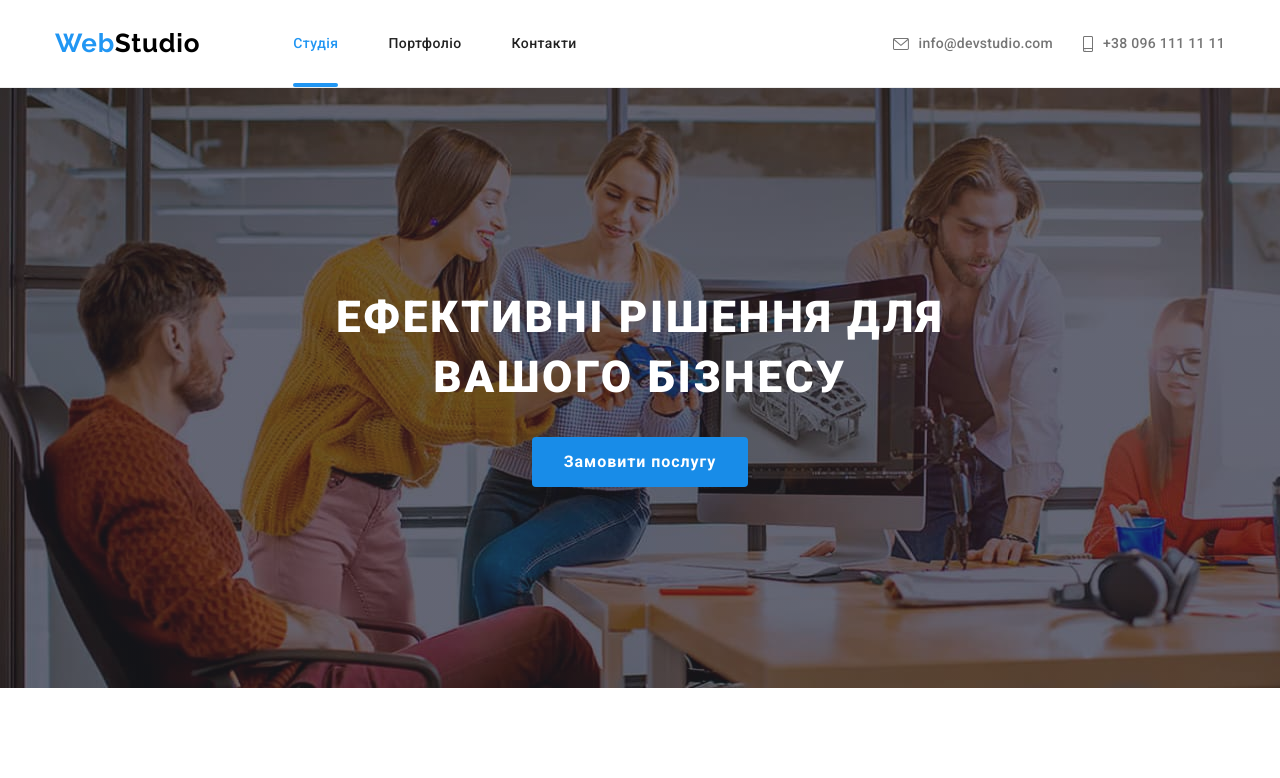
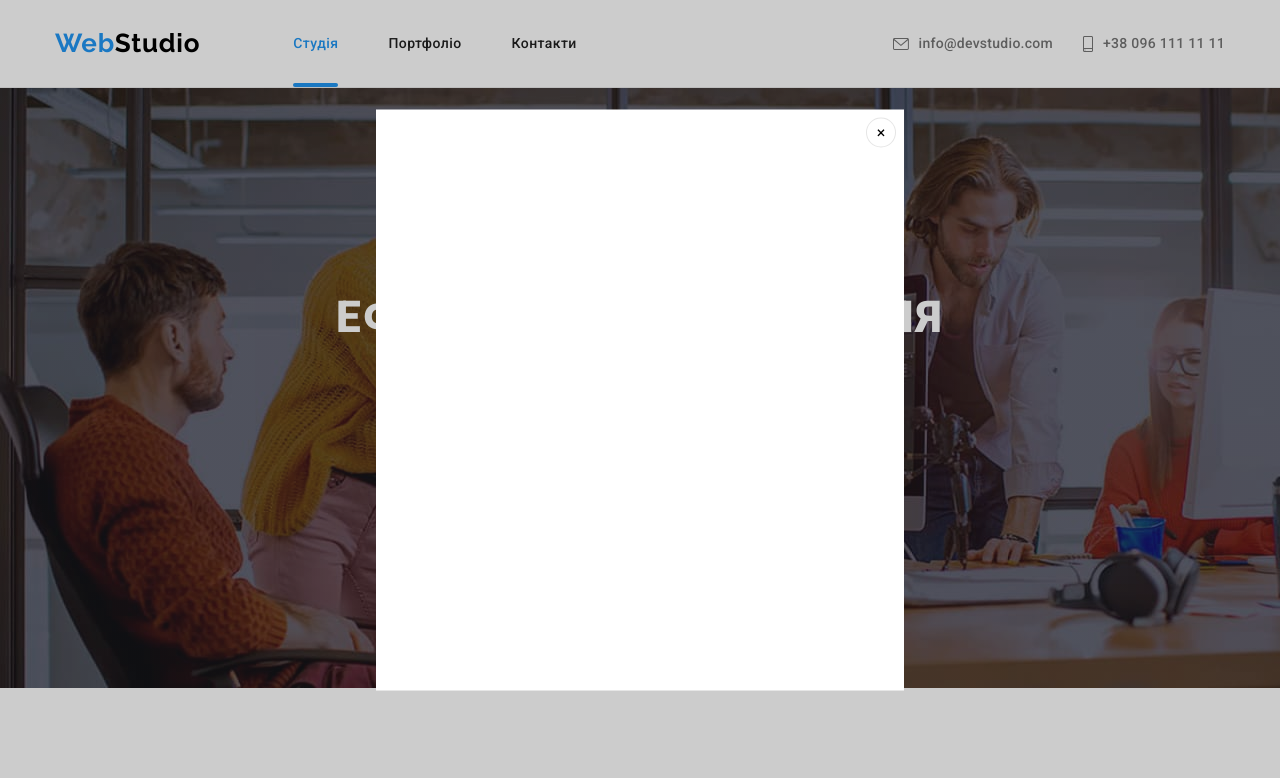
Before and after one commit to ilcommitfa/goit-markup-hw-05, a plain HTML site: page index.html in a window 1280 px wide. Both pictures are taken after a click on the button "Замовити послугу". Shown: the top 778 px of the page. Drawn offline with nearby package versions, Linux system fonts and the light colour scheme.

Commit message:
добавлено модальное окно

```diff
--- a/css/styles.css
+++ b/css/styles.css
@@ -470,7 +470,7 @@ header {
     background-image: linear-gradient(rgba(47, 48, 58, 0.8),rgba(47, 48, 58, 0.8));
 }
 
-.serices-list-item {
+.services-thumb {
     position: relative;
 }
 
@@ -478,6 +478,7 @@ header {
 .card-item:focus .overlay-text {
     transform: translateY(0);
     opacity: 1;
+
 }
 
 .overlay {
@@ -489,7 +490,7 @@ header {
     position: absolute;
     top: 0;
     left: 0;
-    transform:translateY(100%);
+    transform: translateY(100%);
     transition: transform 250ms cubic-bezier(0.4, 0, 0.2, 1);
 
     height: 100%;
@@ -501,3 +502,48 @@ header {
     background-color: rgba(33, 150, 243, 0.9);
     opacity: 0;
 }
+
+.backdrop {
+    position: fixed;
+    top: 0;
+    left: 0;
+
+    width: 100%;
+    height: 100%;
+
+    background: rgba(0, 0, 0, 0.2);
+}
+
+.backdrop.is-hidden {
+    opacity: 0;
+    pointer-events: none;
+}
+
+.modal {
+    position: absolute;
+    top: 50%;
+    left: 50%;
+    transform: translate(-50%, -50%);
+
+    min-width: 528px;
+    min-height: 581px;
+    padding: 8px 8px;
+
+    background-color: var(--main-bg-color)
+}
+
+.modal-close-btn {
+    display: flex;
+    justify-content: center;
+    align-items: center;
+
+    width: 30px;
+    height: 30px;
+
+    background-color: var(--main-bg-color);
+    border: 1px solid rgba(0, 0, 0, 0.1);
+
+    border-radius: 50%;
+    cursor: pointer;
+    margin-left: auto;
+}
--- a/index.html
+++ b/index.html
@@ -58,7 +58,7 @@
             Ефективні рішення для <br />
             вашого бізнесу
           </h1>
-          <button type="button" class="hero-btn">Замовити послугу</button>
+          <button class="hero-btn" data-modal-open>Замовити послугу</button>
         </div>
       </section>
       <section class="section">
@@ -116,17 +116,23 @@
         <div class="container">
           <h2 class="services-title">Чим ми займаємося</h2>
           <ul class="services-list">
-            <li class="serices-list-item">
+            <li>
+              <div class="services-thumb">
                 <img src="./images/box1.jpg" alt="Services1" width="370" height="294" />
                 <p class="services-name">Десктопні додатки</p>
+              </div>
             </li>
-            <li class="serices-list-item">
+            <li>
+              <div class="services-thumb">
                 <img src="./images/box2.jpg" alt="Services2" width="370" height="294" />
                 <p class="services-name">Мобільні додатки</p>
+              </div>
             </li>
-            <li class="serices-list-item">
+            <li>
+              <div class="services-thumb">
                 <img src="./images/box3.jpg" alt="Services3" width="370" height="294" />
                 <p class="services-name">Дизайнерські рішення</p>
+              </div>
             </li>
           </ul>
         </div>
@@ -492,5 +498,11 @@
         </div>
       </div>
     </footer>
+    <div class="backdrop is-hidden" data-modal>
+      <div class="modal">
+        <button class="modal-close-btn" data-modal-close>&#215;</button>
+      </div>
+    </div>
+    <script src="./js/modal.js"></script>
   </body>
 </html>
--- /dev/null
+++ b/js/modal.js
@@ -0,0 +1,14 @@
+(() => {
+  const refs = {
+    openModalBtn: document.querySelector("[data-modal-open]"),
+    closeModalBtn: document.querySelector("[data-modal-close]"),
+    modal: document.querySelector("[data-modal]"),
+  };
+
+  refs.openModalBtn.addEventListener("click", toggleModal);
+  refs.closeModalBtn.addEventListener("click", toggleModal);
+
+  function toggleModal() {
+    refs.modal.classList.toggle("is-hidden");
+  }
+})();
```
Lines whose indentation alone changed are shown as unchanged.
